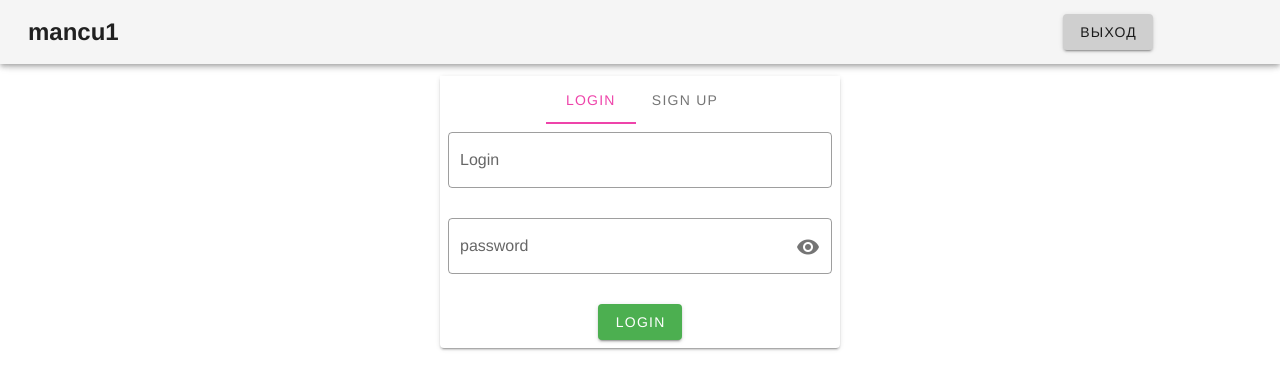
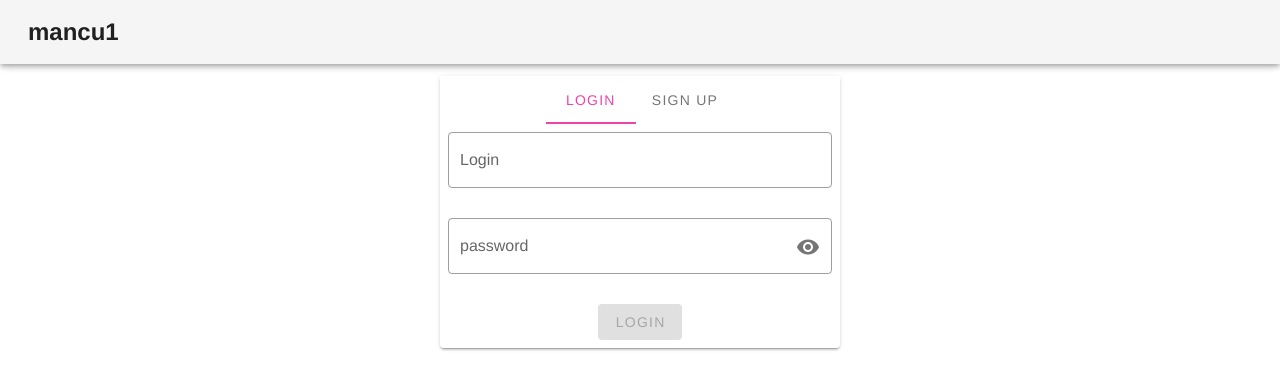
Before and after one commit to mancu1/user-account, a Vue app: page /login in a window 1280 px wide. Shown: the top 388 px of the page. Built offline with nearby package versions, Linux system fonts and the light colour scheme.

Commit message:
+ add login use on page

```diff
--- a/src/components/Auth/LoginForm.vue
+++ b/src/components/Auth/LoginForm.vue
@@ -1,16 +1,25 @@
 <template>
   <div>
-    <v-form>
-      <v-text-field outlined label="Login"></v-text-field>
+    <v-form v-model="valid">
       <v-text-field
         outlined
+        :value="form.userName"
+        @input="setFormData('userName', $event)"
+        label="Login"
+        :rules="[rules.required]"
+      ></v-text-field>
+      <v-text-field
+        outlined
+        :rules="[rules.required, rules.password]"
+        :value="form.password"
+        @input="setFormData('password', $event)"
         label="password"
         :append-icon="passwordVisibility ? 'mdi-eye-off' : 'mdi-eye'"
         @click:append="() => (passwordVisibility = !passwordVisibility)"
         :type="passwordVisibility ? 'text' : 'password'"
       ></v-text-field>
       <div>
-        <v-btn color="success">login</v-btn>
+        <v-btn :disabled="!valid" color="success" @click="login">login</v-btn>
       </div>
     </v-form>
   </div>
@@ -18,10 +27,28 @@
 
 <script lang="ts">
 import { Component, Vue } from "vue-property-decorator";
+import Rules from "@/helpers/rules/RulesHelper.ts";
 
 @Component
 export default class LoginForm extends Vue {
   private passwordVisibility = false;
+  private valid = false;
+  private rules = Rules;
+
+  get form() {
+    return this.$store.getters.getLoginForm;
+  }
+
+  setFormData(name: string, value: string) {
+    this.$store.commit("setFormData", { name, value });
+  }
+
+  private login() {
+    this.$store.dispatch("login", {
+      userName: this.form.userName,
+      password: this.form.password
+    });
+  }
 }
 </script>
 
--- a/src/components/NavBar.vue
+++ b/src/components/NavBar.vue
@@ -27,7 +27,7 @@ import { Vue, Component } from "vue-property-decorator";
 })
 export default class NavBar extends Vue {
   get isLogin() {
-    return true;
+    return this.$store.getters.isLogin;
   }
 }
 </script>
--- /dev/null
+++ b/src/helpers/rules/RulesHelper.ts
@@ -0,0 +1,16 @@
+const Rules = {
+  required(value?: string): boolean | string {
+    return !!value || "required";
+  },
+
+  password(value?: string): boolean | string {
+    const pattern = /^(?=.*[a-z])(?=.*[0-9])(?=.{5,})/;
+    if (!value) return "required";
+    return (
+      pattern.test(value) ||
+      "Min. 5 characters with at least one capital letter, a number"
+    );
+  }
+};
+
+export default Rules;
```
